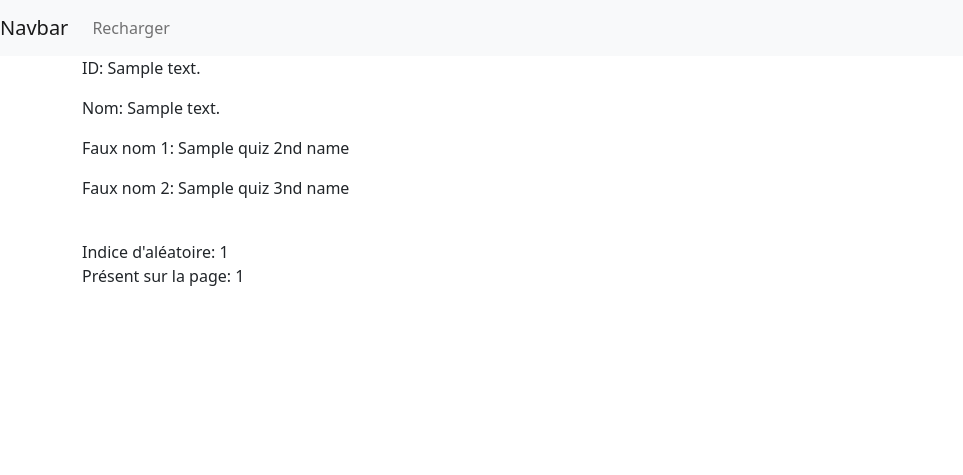
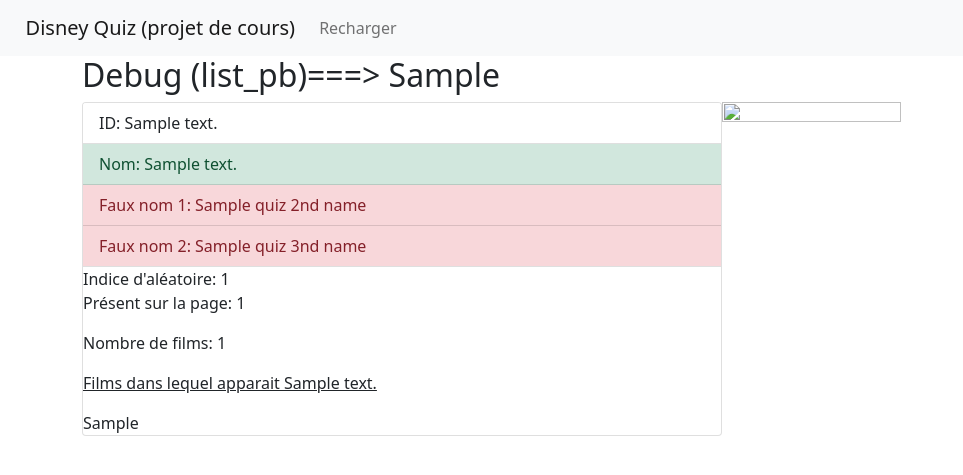
Before and after one commit to dimitrivergoz/DisneyQuiz, a Flask app: template templates/page.html in a window 1280 px wide. Shown: the top 475 px of the page, without its empty margins (0-963 px from the left). Run offline with Flask 2, Linux system fonts and the light colour scheme; the template is opened without the code that fills it: most values are stand-ins (such as "Sample title", 1, 10 or a date in 2020); parts of the project's set-up code (start-up, migrations or seed data) failed here and were passed over.

Commit message:
Pagination

```diff
--- a/app.py
+++ b/app.py
@@ -8,15 +8,18 @@
 response = requests.get('https://api.disneyapi.dev/characters/')
 data = json.loads(response.content)
 
-
+# probleme d'affichage (image) sur #id 2919
 @app.route('/', methods=['GET'])
 def index():
     random_page = random.randint(0,148)
     response = requests.get('https://api.disneyapi.dev/characters?page='+str(random_page))
+    print('PAGE ========>',random_page)
     data = json.loads(response.content)
     list_id = []
     list_name = []
     list_url = []
+    list_film = []
+    list_pb = []
     for i in data['data']:
         list_id.append(i['_id'])
         list_name.append(i['name'])
@@ -24,7 +27,12 @@
             list_url.append(i['imageUrl'])
         except KeyError:
             list_url.append('#')
-    aleatoire_number = random.randint(0,len(list_id))
+        try:
+            list_film.append(i['films'])
+        except KeyError:
+            list_film.append('#')
+            list_pb.append(i)
+    aleatoire_number = random.randint(0,len(list_id)-1)
     for_false_name_aleatoire_number = random.randint(0,len(list_id))
     #On vérifie que les 2 nombres générés ne sont pas indiques, de plus, on verifie qu'ils soient pas "out of range"
     if for_false_name_aleatoire_number == aleatoire_number:
@@ -33,11 +41,16 @@
         else:
             for_false_name_aleatoire_number-1
     id_choisi = list_id[aleatoire_number]
+    print('PAGE ========>',id_choisi)
     name_choisi = list_name[aleatoire_number]
-    quiz_2nd_name = list_name[for_false_name_aleatoire_number]
+    quiz_2nd_name = list_name[for_false_name_aleatoire_number-1]
     quiz_3nd_name = list_name[-for_false_name_aleatoire_number]
     url_choisi = list_url[aleatoire_number]
-    return render_template('page.html', id_choisi=id_choisi,list_url=url_choisi,quiz_2nd_name=quiz_2nd_name,quiz_3nd_name=quiz_3nd_name,  name_choisi=name_choisi,aleatoire_number=aleatoire_number,random_page=random_page)
+    nb_film = 0
+    for i in list_film:
+        if i != []:
+            nb_film+=1
+    return render_template('page.html',list_pb=list_pb,nb_film=nb_film,id_choisi=id_choisi,list_film=list_film, list_url=url_choisi,quiz_2nd_name=quiz_2nd_name,quiz_3nd_name=quiz_3nd_name,  name_choisi=name_choisi,aleatoire_number=aleatoire_number,random_page=random_page)
 
 
 if __name__ == '__main__':
--- a/templates/includes/_navbar.html
+++ b/templates/includes/_navbar.html
@@ -1,5 +1,5 @@
 <nav class="navbar navbar-expand-lg navbar-light bg-light">
-    <a class="navbar-brand" href="#">Navbar</a>
+    <a class="navbar-brand" style="margin-left: 2%;" href="#">Disney Quiz (projet de cours)</a>
     <button class="navbar-toggler" type="button" data-toggle="collapse" data-target="#navbarNav" aria-controls="navbarNav" aria-expanded="false" aria-label="Toggle navigation">
       <span class="navbar-toggler-icon"></span>
     </button>
--- a/templates/page.html
+++ b/templates/page.html
@@ -2,13 +2,24 @@
 
  {% block body %}
     <div>
-
-    <p>ID: {{id_choisi}}</p>
-    <p>Nom: {{name_choisi}}</p>
-    <p>Faux nom 1: {{quiz_2nd_name}}</p>
-    <p>Faux nom 2: {{quiz_3nd_name}}</p>
-    <img src="{{list_url}}" alt="" max-width="400" width="400" srcset="">
-    <p>Indice d'aléatoire: {{aleatoire_number}}</br>
-        Présent sur la page: {{random_page}}</p>
+<h2>Debug (list_pb)===> {{list_pb}}</h2>
+          <div class="card" style="width: 40rem;float: left;">
+            <ul class="list-group list-group-flush">
+              <li class="list-group-item">ID: {{id_choisi}}</li>
+              <li class="list-group-item list-group-item-success">Nom: {{name_choisi}}</li>
+              <li class="list-group-item list-group-item-danger"">Faux nom 1: {{quiz_2nd_name}}</li>
+              <li class="list-group-item list-group-item-danger"">Faux nom 2: {{quiz_3nd_name}}</li>
+            </ul>
+        <p>Indice d'aléatoire: {{aleatoire_number}}</br>
+            Présent sur la page: {{random_page}}</p>
+            <p>Nombre de films: {{nb_film}}</p>
+            <p style="text-decoration: underline;">Films dans lequel apparait {{name_choisi}}</p>
+            {% for i in list_film %}
+                {% if i != [] %}
+                    {{i}} </br>
+                {% endif %}
+            {% endfor %}
+    </div>
+    <img style="float: left;" src="{{list_url}}" height="15%" width="40%">
     </div>
  {% endblock %}
```
